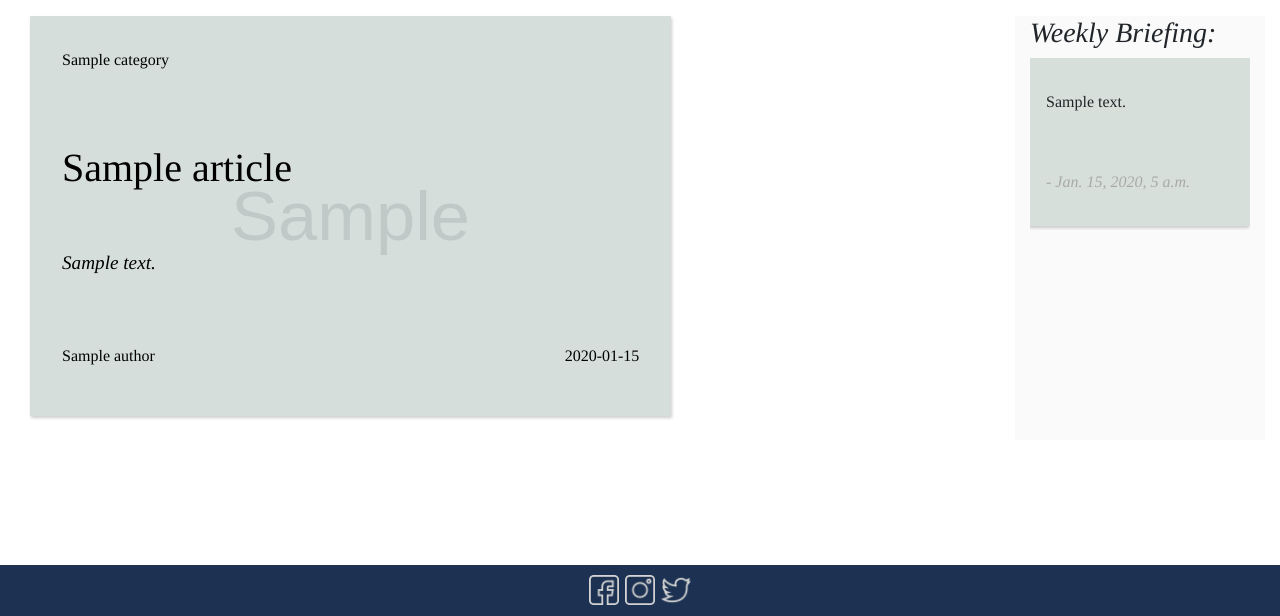
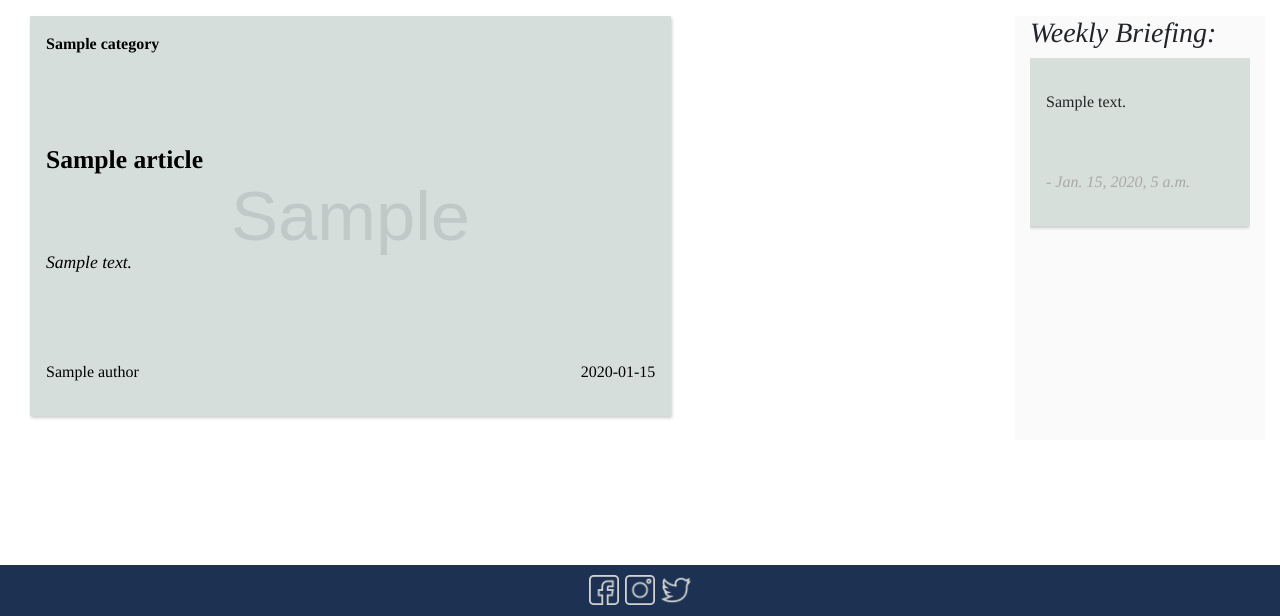
Before and after one commit to sventi555/CRG, a Django app: page / in a window 1280 px wide. Shown: the part 184-800 px from the top of the page. Run offline with Django 3.2, Linux system fonts and the light colour scheme; tables that the repository leaves empty hold one stand-in row (values such as "Sample post"); grey boxes marked "Sample" are stand-in pictures; some libraries are stand-ins or nearby versions.

Commit message:
bug with text overlowing and overlapping on homepage

```diff
--- a/static/css/home.css
+++ b/static/css/home.css
@@ -17,7 +17,7 @@
     display: flex;
     flex-direction: column;
     justify-content: space-between;
-    padding: 2em;
+    padding: 1em;
     background-size: cover;
     background-position: center;
 
@@ -43,18 +43,20 @@
     background-color: rgba(214,223,217, 0.9);
 }
 #article-grid .grid-item .item-heading {
+    font-weight: bold;
     display: flex;
     flex-direction: row;
     justify-content: space-between;
     align-items: flex-start;
 }
 #article-grid .grid-item .item-title {
-    font-size: 2.5em;
+    font-size: 1.6em;
+    font-weight: bold;
     margin-bottom: 0;
 }
 
 #article-grid .grid-item .item-preview {
-    font-size: 1.2em;
+    font-size: 1.1em;
 }
 
 #article-grid .grid-item .item-footer {
```
